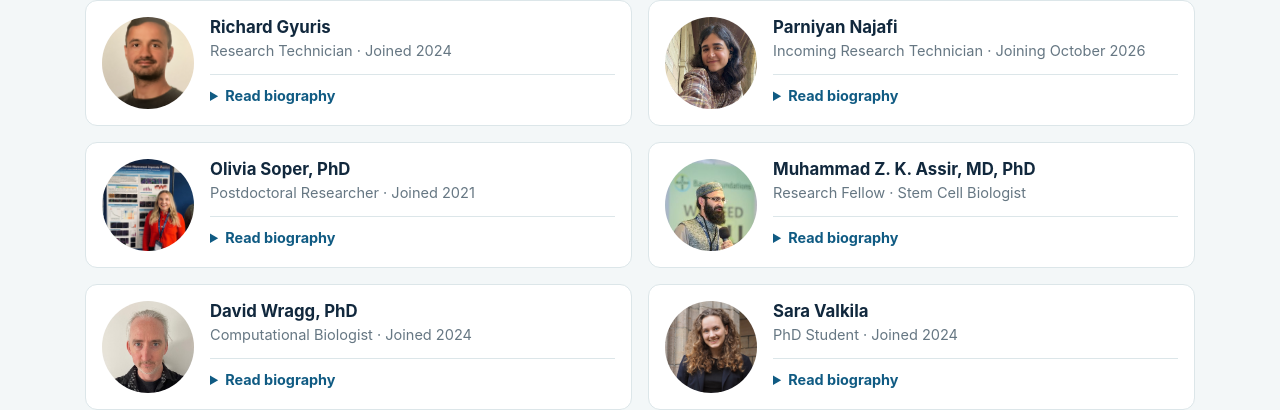
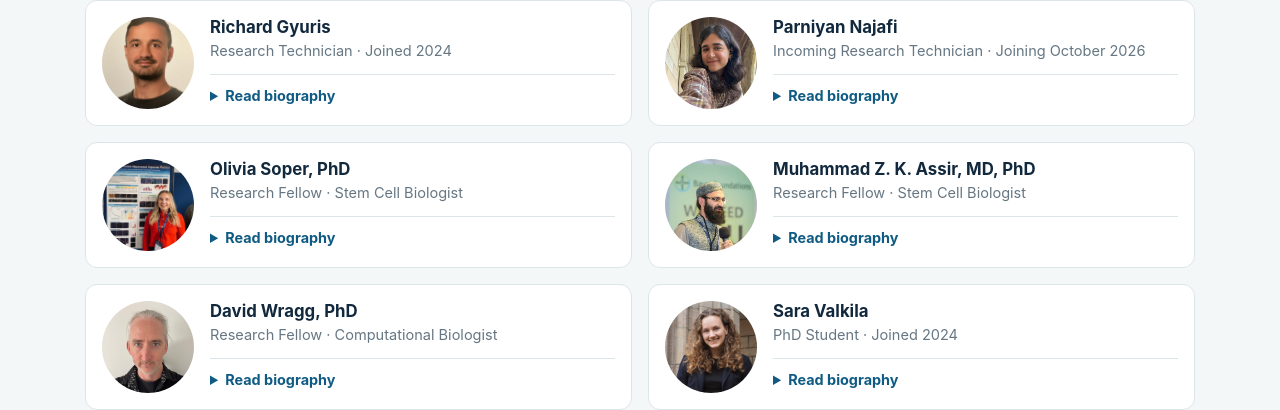
Before and after one commit to kangberglabwebsite/website, a plain HTML site: page index.html in a window 1280 px wide. Shown: the part 3419-3829 px from the top of the page. Drawn offline with Linux system fonts and the light colour scheme.

Commit message:
Add files via upload

```diff
--- a/index.html
+++ b/index.html
@@ -340,7 +340,7 @@
           <img src="./img/Muzatko.jpeg" alt="Olivia Soper">
           <div>
             <h4>Olivia Soper, PhD</h4>
-            <p>Postdoctoral Researcher · Joined 2021</p>
+            <p>Research Fellow · Stem Cell Biologist</p>
             <details class="person-bio">
               <summary>Read biography</summary>
               <p>Olivia joined the Kang/Berg Lab in 2021 for her PhD, where she developed and characterised human iPSC-derived hippocampal organoids for studying neurogenesis. Before moving to Aberdeen, she completed a BSc in Pharmacology and Physiology and an MSc in Neuroscience at the University of Manchester.</p>
@@ -366,7 +366,7 @@
           <img src="./img/David.jpg" alt="David Wragg">
           <div>
             <h4>David Wragg, PhD</h4>
-            <p>Computational Biologist · Joined 2024</p>
+            <p>Research Fellow · Computational Biologist</p>
             <details class="person-bio">
               <summary>Read biography</summary>
               <p>David is a computational biologist who joined both the Morgan and Kang/Berg labs in October 2024. He has extensive experience in genomics across a range of species, having worked at the University of Nottingham, INRAE Toulouse and the Roslin Institute. He applies single-cell omics to brain organoids to study neurological disorders.</p>
```
